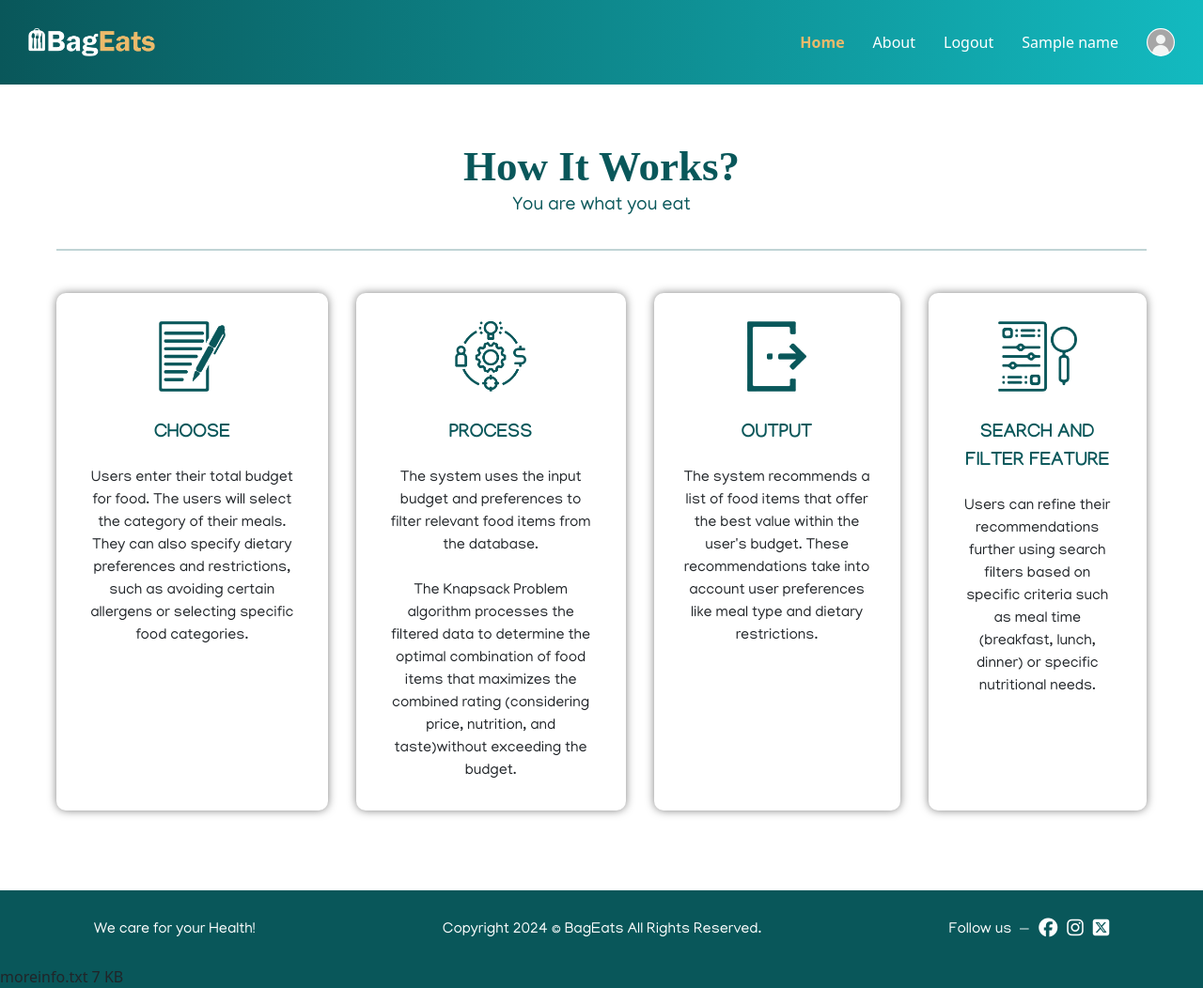
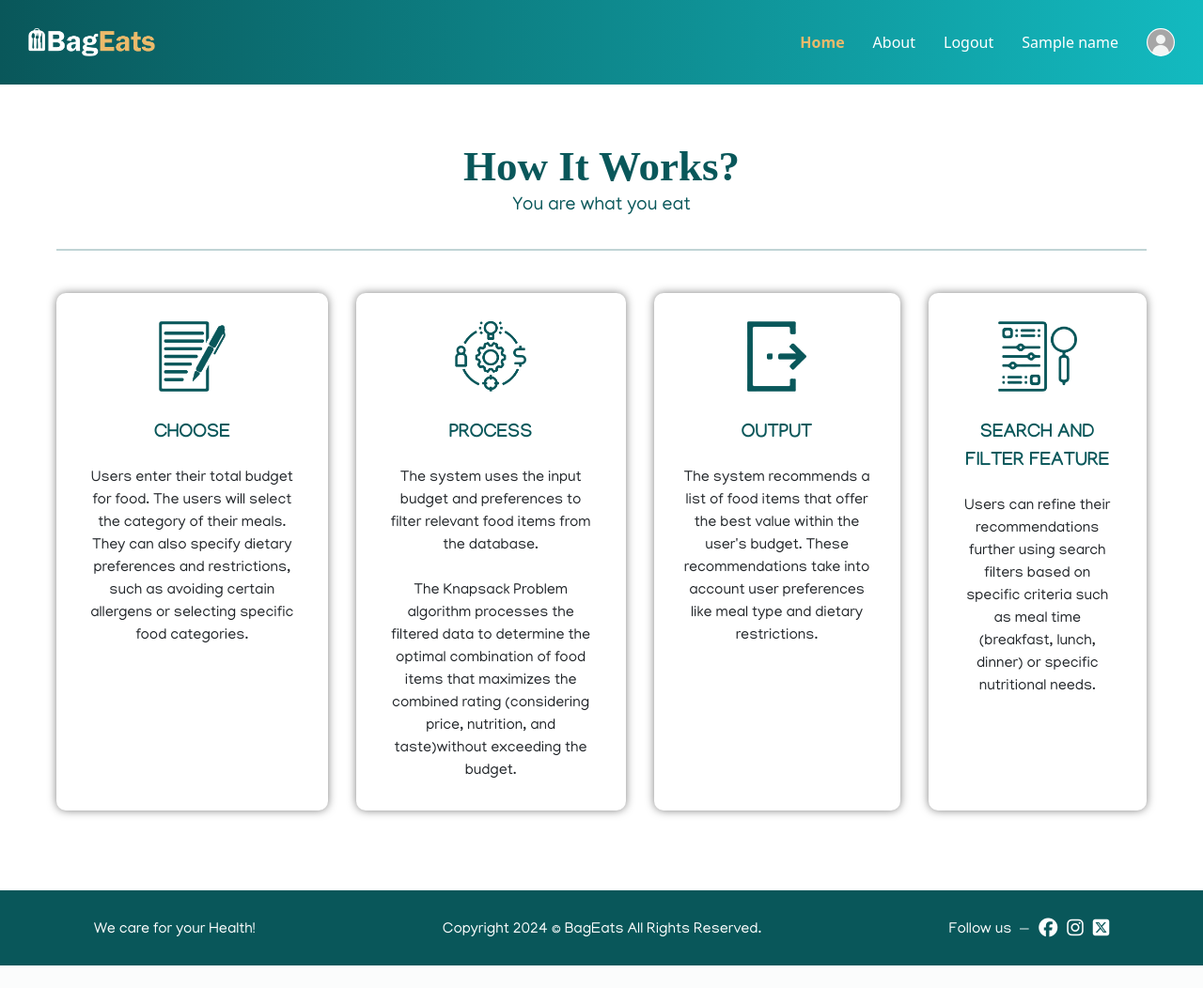
Before and after one commit to HansQueja/Bag-Eats, a Django app: template templates/moreinfo.html in a window 1280 px wide. Shown: the whole page at 94% size. After the commit the page ends 1028 px from the top, so only its background shows below. Run offline with Django 5.2, Linux system fonts and the light colour scheme; the template is opened without the code that fills it: most values are stand-ins (such as "Sample title", 1, 10 or a date in 2020); some web fonts are replaced.

Commit message:
removed text

```diff
--- a/templates/moreinfo.html
+++ b/templates/moreinfo.html
@@ -111,5 +111,3 @@
     </div>
 </body>
 </html>
-moreinfo.txt
-7 KB
```
